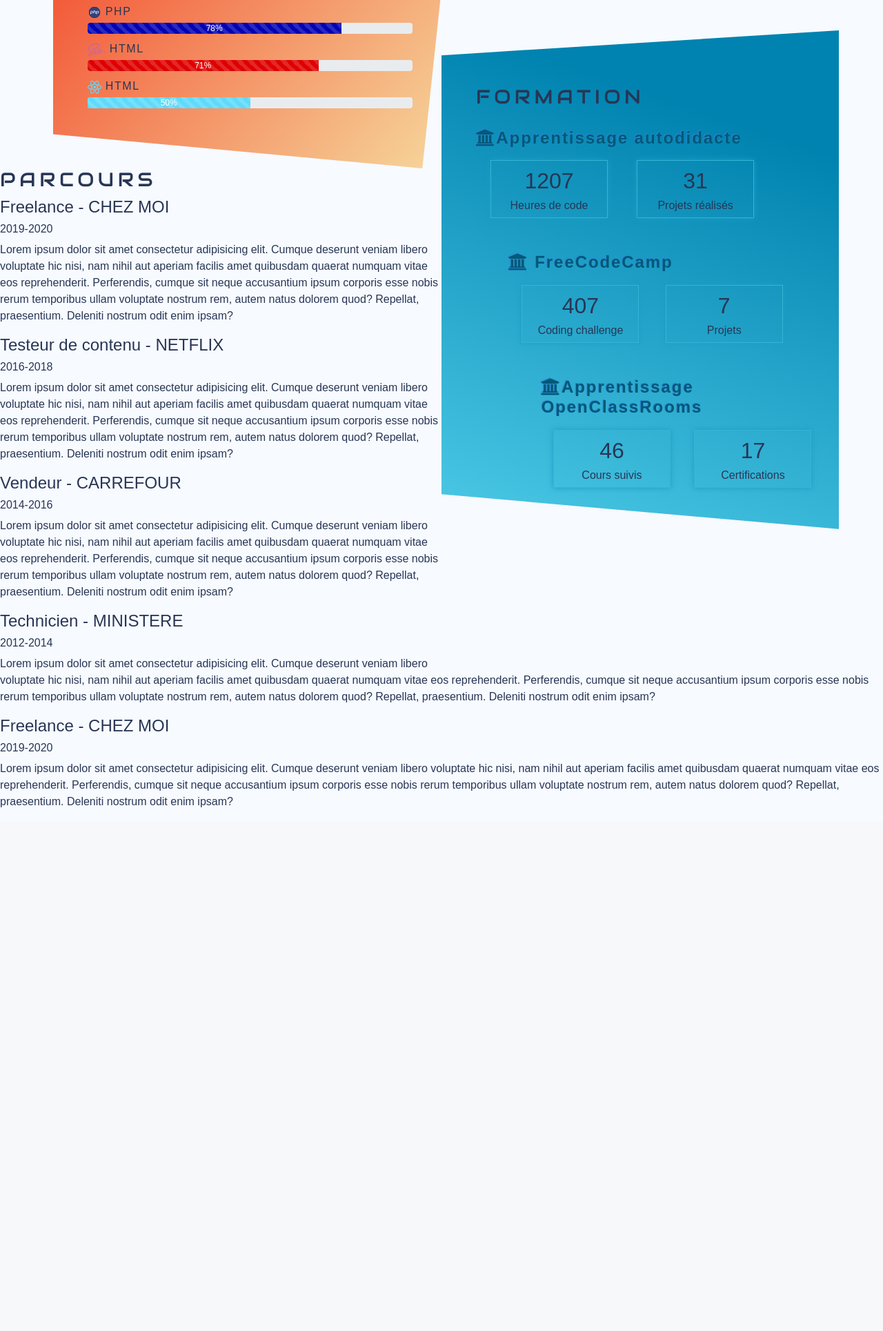
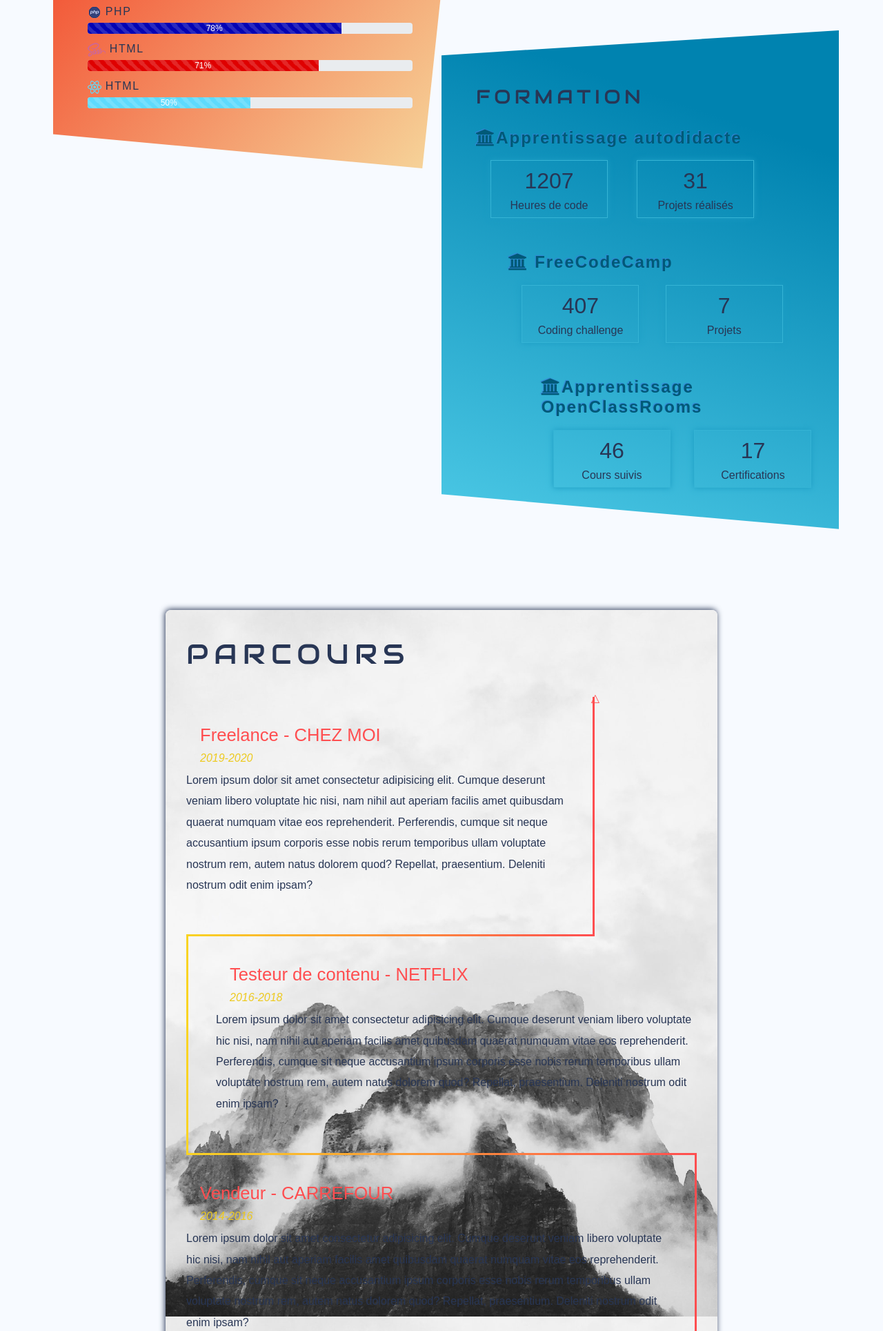
Before and after one commit to Mohamedecorot/cv_dynamique, a PHP site: page / in a window 1280 px wide. Shown: the part 1196-3125 px from the top of the page at 69% size. Before the commit the page ends 2366 px from the top, so only its background shows below. Run offline with PHP 8.4, Linux system fonts and the light colour scheme; some web fonts are replaced.

Commit message:
ajout du css du parcours

```diff
--- a/index.html
+++ b/index.html
@@ -158,8 +158,7 @@
                     <p>Lorem ipsum dolor sit amet consectetur adipisicing elit. Cumque deserunt veniam libero voluptate hic nisi, nam nihil aut aperiam facilis amet quibusdam quaerat numquam vitae eos reprehenderit. Perferendis, cumque sit neque accusantium ipsum corporis esse nobis rerum temporibus ullam voluptate nostrum rem, autem natus dolorem quod? Repellat, praesentium. Deleniti nostrum odit enim ipsam?</p>
                 </div>
             </div>
-        </div>
-        <div>
+
             <div class="timeline">
                 <div>
                     <h4>Testeur de contenu - NETFLIX</h4>
@@ -167,8 +166,7 @@
                     <p>Lorem ipsum dolor sit amet consectetur adipisicing elit. Cumque deserunt veniam libero voluptate hic nisi, nam nihil aut aperiam facilis amet quibusdam quaerat numquam vitae eos reprehenderit. Perferendis, cumque sit neque accusantium ipsum corporis esse nobis rerum temporibus ullam voluptate nostrum rem, autem natus dolorem quod? Repellat, praesentium. Deleniti nostrum odit enim ipsam?</p>
                 </div>
             </div>
-        </div>
-        <div>
+
             <div class="timeline">
                 <div>
                     <h4>Vendeur - CARREFOUR</h4>
@@ -176,8 +174,7 @@
                     <p>Lorem ipsum dolor sit amet consectetur adipisicing elit. Cumque deserunt veniam libero voluptate hic nisi, nam nihil aut aperiam facilis amet quibusdam quaerat numquam vitae eos reprehenderit. Perferendis, cumque sit neque accusantium ipsum corporis esse nobis rerum temporibus ullam voluptate nostrum rem, autem natus dolorem quod? Repellat, praesentium. Deleniti nostrum odit enim ipsam?</p>
                 </div>
             </div>
-        </div>
-        <div>
+
             <div class="timeline">
                 <div>
                     <h4>Technicien - MINISTERE</h4>
@@ -185,8 +182,7 @@
                     <p>Lorem ipsum dolor sit amet consectetur adipisicing elit. Cumque deserunt veniam libero voluptate hic nisi, nam nihil aut aperiam facilis amet quibusdam quaerat numquam vitae eos reprehenderit. Perferendis, cumque sit neque accusantium ipsum corporis esse nobis rerum temporibus ullam voluptate nostrum rem, autem natus dolorem quod? Repellat, praesentium. Deleniti nostrum odit enim ipsam?</p>
                 </div>
             </div>
-        </div>
-        <div>
+
             <div class="timeline">
                 <div>
                     <h4>Freelance - CHEZ MOI</h4>
--- a/styles.css
+++ b/styles.css
@@ -181,3 +181,73 @@ header .button:hover a {
 .data-span {
     font-size: 1.8em;
 }
+
+/* ******************PARCOURS********************************* */
+
+#parcours {
+    max-width: 800px;
+    margin: 640px auto 180px auto;
+    padding: 40px 30px 100px 30px;
+    background: url(./media/parcours.jpg) no-repeat fixed 50% 50%;
+    background-size: cover;
+    border-radius: 8px;
+    box-shadow: -1px -1px 8px #283655;
+}
+
+#parcours h3 {
+    font-size: 2.5em;
+    padding-bottom: 30px;
+}
+
+#parcours h4 {
+    font-size: 1.6em;
+    color: #ff4e50;
+    margin-left: 20px;
+}
+
+#parcours h6 {
+    font-style: italic;
+    color: #edca21;
+    margin-left: 20px;
+}
+
+#parcours p {
+    line-height: 1.9em;
+}
+
+.timeline {
+    border-top: 3px solid;
+    border-image: linear-gradient(to right, #f9d423, #ff4e50);
+    border-image-slice: 1;
+    margin: 0;
+    padding: 40px;
+    position: relative;
+}
+
+.timeline:nth-child(1):after {
+    content: '△';
+    color: #ff4e50;
+    position: absolute;
+    top: -10px;
+    right: -10px;
+    box-sizing: content-box !important;
+}
+
+.timeline:nth-child(1) {
+    border-bottom: 3px solid;
+    border-top: none;
+    width: 80%;
+}
+
+.timeline:nth-child(2) {
+    border-top: none;
+}
+.timeline:nth-child(odd) {
+    border-right: 3px solid;
+    padding-left: 0;
+}
+
+.timeline:nth-child(even) {
+    border-left: 3px solid;
+    padding-right: 0;
+}
```
